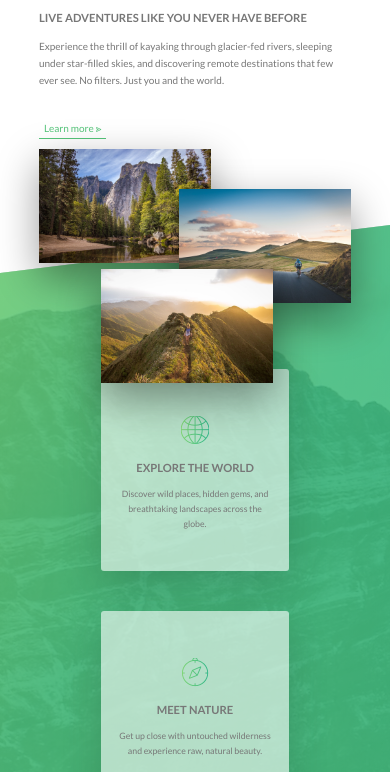
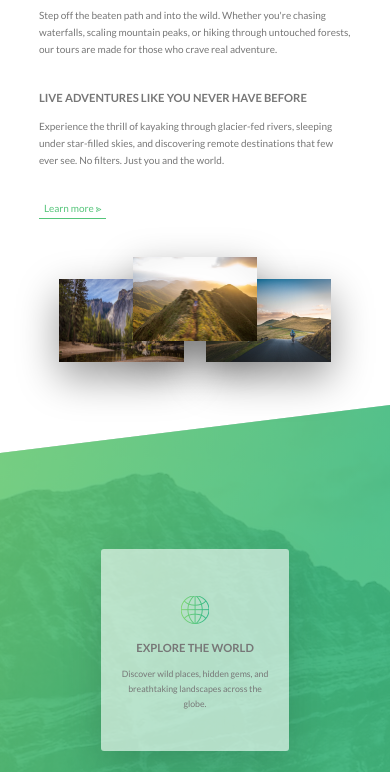
Before and after one commit to Darkoray/Natours, a website: page index.html in a window 390 px wide. Shown: the part 1034-1806 px from the top of the page. Drawn offline with Linux system fonts and the light colour scheme.

Commit message:
Enhance styling and responsiveness across components
- Added utility classes for large and medium top margins in CSS.
- Updated the about section in HTML to utilize the new margin utility classes.
- Improved popup layout with responsive grid adjustments and image alignment.
- Refactored card component styles for better responsiveness on smaller screens.
- Adjusted composition styles for better layout on tablet devices.
- Enhanced form layout to be more flexible and responsive.
- Updated story component styles for improved responsiveness.
- Cleaned up navigation styles by removing unnecessary media queries.
- Enhanced popup styles for better responsiveness and image handling.
- Updated home page background styles for improved responsiveness on tablet devices.
- Introduced utility classes for margin adjustments in helper styles.

```diff
--- a/index.html
+++ b/index.html
@@ -67,7 +67,7 @@
     </header>
 
     <main>
-      <section class="about">
+      <section class="about u-margin-top--lg">
         <div class="about__heading container u-center-items">
           <h2 class="heading-secondary u-margin-bottom--lg">
             Exciting tours for adventurous people
@@ -102,7 +102,7 @@
 
             <a href="#" class="btn-text">Learn more ⪢</a>
           </div>
-          <div class="col-1-of-2">
+          <div class="col-1-of-2 u-margin-top--md u-margin-bottom--lg">
             <div class="composition">
               <img
                 src="./img/nat-1-large.jpg"
@@ -586,8 +586,16 @@
       <div class="popup__content popup__grid container">
         <a href="#tours" class="popup__close">&times;</a>
 
-        <img src="../img/nat-8.jpg" alt="Tour photo" class="popup__img" />
-        <img src="../img/nat-9.jpg" alt="Tour photo" class="popup__img" />
+        <img
+          src="../img/nat-8.jpg"
+          alt="Tour photo"
+          class="popup__img popup__img--1"
+        />
+        <img
+          src="../img/nat-9.jpg"
+          alt="Tour photo"
+          class="popup__img popup__img--2"
+        />
 
         <div class="popup__text-box">
           <h2 class="heading-secondary">Start booking now</h2>
--- a/sass/components/_card.scss
+++ b/sass/components/_card.scss
@@ -5,14 +5,14 @@
   perspective: 150rem;
   height: 50rem;
 
-  @include respond(tab-port) {
-    width: 50%;
-  }
+  // @include respond(tab-port) {
+  //   width: 50%;
+  // }
 
-  @include respond(phone) {
-    width: 70%;
-    height: 40rem;
-  }
+  // @include respond(phone) {
+  //   width: 70%;
+  //   height: 40rem;
+  // }
 
   &__side {
     position: absolute;
@@ -191,3 +191,38 @@
     font-weight: 200;
   }
 }
+
+@include respond(tab-port) {
+  .card {
+    height: auto;
+    border-radius: 3px;
+    background-color: $color-white-100;
+    box-shadow: 0 1.5rem 4rem rgba($color-black-100, $alpha: 0.15);
+
+    &__side {
+      position: relative;
+
+      width: 100%;
+      height: auto;
+      box-shadow: none;
+      &--back {
+        transform: rotateY(0deg);
+        padding: $space-48 $space-96;
+        clip-path: polygon(0 15%, 100% 0, 100% 100%, 0 100%);
+      }
+    }
+
+    &:hover &__side--front {
+      transform: rotateY(0deg);
+    }
+
+    &__details {
+      padding-block: $space-24;
+    }
+
+    &__cta {
+      padding-block: $space-24 $space-12;
+      gap: $space-12;
+    }
+  }
+}
--- a/sass/components/_composition.scss
+++ b/sass/components/_composition.scss
@@ -16,6 +16,11 @@
     z-index: 10;
     transition: all 0.2s;
 
+    @include respond(tab-port) {
+      display: block;
+      width: 40%;
+    }
+
     &:hover {
       outline: $color-primary-100 1.4rem solid;
       transform: scale(1.05) translateY(-0.5px);
@@ -24,15 +29,32 @@
     }
 
     &--p1 {
-      inset: -2rem auto auto 0;
+      inset: -2rem auto auto 2rem;
+
+      @include respond(tab-port) {
+        inset: -2rem auto auto 2rem;
+      }
     }
 
     &--p2 {
       inset: 2rem 0 auto auto;
+
+      @include respond(tab-port) {
+        inset: -2rem 2rem auto auto;
+        // inset: 0 auto auto 12rem;
+        // inset: 0;
+      }
     }
 
     &--p3 {
       inset: 10rem auto auto 20%;
+
+      @include respond(tab-port) {
+        // top: -2rem;
+        // inset: 0 -2rem auto auto;
+        inset: 0;
+        margin: auto;
+      }
     }
   }
 }
--- a/sass/components/_form.scss
+++ b/sass/components/_form.scss
@@ -3,14 +3,37 @@
 .form {
   @include stack-spacing($space-48);
 
+  @include respond(tab-port) {
+    display: flex;
+    flex-direction: column;
+    align-items: center;
+    justify-content: center;
+  }
+
   &__group {
     position: relative;
     width: 40%;
+
+    @include respond(tab-land) {
+      width: 50%;
+    }
+
+    @include respond(tab-port) {
+      width: 60%;
+    }
+
+    @include respond(phone) {
+      width: 80%;
+    }
 
     &--radio {
       display: flex;
       justify-content: space-between;
       gap: $space-12;
+
+      @include respond(phone) {
+        flex-direction: column;
+      }
     }
   }
 
--- a/sass/components/_story.scss
+++ b/sass/components/_story.scss
@@ -8,6 +8,14 @@
   padding: $space-48 $space-64;
   transform: skewX(-12deg);
 
+  @include respond(tab-port) {
+    width: 100%;
+  }
+
+  @include respond(phone) {
+    transform: skewX(0deg);
+  }
+
   &__shape {
     float: left;
     width: 15rem;
@@ -16,6 +24,10 @@
     clip-path: circle();
     margin-inline: $space-16;
     transform: translateX(-2rem) skewX(12deg);
+
+    @include respond(phone) {
+      transform: translateX(-2rem) skewX(0deg);
+    }
   }
 
   &__caption {
@@ -37,6 +49,10 @@
 
   &__text {
     transform: skewX(12deg);
+
+    @include respond(phone) {
+      transform: skewX(0deg);
+    }
   }
 
   &:hover &__caption {
--- a/sass/layouts/_navigation.scss
+++ b/sass/layouts/_navigation.scss
@@ -46,10 +46,6 @@
     inset: 3.5rem 3.5rem auto auto;
     background-image: radial-gradient($color-tint-100, $color-shade-100);
     transition: scale 0.8s;
-
-    @include respond(phone) {
-      inset: 3.5rem 6.5rem auto auto;
-    }
   }
 
   &__btn {
@@ -66,10 +62,6 @@
     border-radius: 50%;
     z-index: 1000;
     box-shadow: 0 1rem 3rem rgba($color-black-100, $alpha: 0.1);
-
-    @include respond(phone) {
-      inset: 3rem 6rem auto auto;
-    }
   }
 
   &__icon {
--- a/sass/layouts/_popup.scss
+++ b/sass/layouts/_popup.scss
@@ -27,6 +27,10 @@
   &__grid {
     display: grid;
     grid-template: auto auto / 30fr 70fr;
+
+    @include respond(tab-land) {
+      grid-template: 1fr 1fr / 1fr 1fr;
+    }
   }
 
   &__close {
@@ -55,18 +59,49 @@
     overflow: hidden;
     position: relative;
     transition: all 0.4s 0.2s ease;
+
+    @include respond(tab-land) {
+      height: 90vh;
+    }
+
+    // @include respond(tab-port) {
+    //   height: 70vh;
+    // }
+
+    // @include respond(phone) {
+    //   height: 60vh;
+    // }
   }
 
   &__img {
     width: 100%;
+    aspect-ratio: 3 / 2;
+
+    &--1 {
+      @include respond(tab-land) {
+        grid-area: 1 / 1 / 2 / 2;
+        align-self: center;
+      }
+    }
+
+    &--2 {
+      @include respond(tab-land) {
+        grid-area: 1 / 2 / 2 / 3;
+        align-self: center;
+      }
+    }
   }
 
   &__text-box {
+    padding: $space-16 $space-32;
+    align-content: center;
     grid-area: 1 / 2 / 3 / 3;
 
-    padding: $space-16 $space-32;
-    align-content: center;
     @include stack-spacing($space-24);
+
+    @include respond(tab-land) {
+      grid-area: 2 / 1 / 3 / 3;
+    }
   }
 
   &__texts {
--- a/sass/pages/_home.scss
+++ b/sass/pages/_home.scss
@@ -91,4 +91,24 @@
   background-size: cover;
   box-shadow: 0 1.5rem 4rem rgba($color-black-100, $alpha: 0.2);
   border-radius: 3px;
+
+  @include respond(tab-land) {
+    background-image: linear-gradient(
+        105deg,
+        rgba($color-white-100, 0.8) 0%,
+        rgba($color-white-100, 0.8) 70%,
+        (transparent 70%)
+      ),
+      url(../img/nat-10.jpg);
+  }
+
+  @include respond(tab-port) {
+    background-image: linear-gradient(
+        to right,
+        rgba($color-white-100, 0.8) 0%,
+        rgba($color-white-100, 0.8) 100%,
+        (transparent 100%)
+      ),
+      url(../img/nat-10.jpg);
+  }
 }
--- a/sass/utilities/_helper.scss
+++ b/sass/utilities/_helper.scss
@@ -20,3 +20,13 @@
     margin-bottom: $space-80;
   }
 }
+
+.u-margin-top {
+  &--lg {
+    margin-top: $space-128;
+  }
+
+  &--md {
+    margin-top: $space-80;
+  }
+}
```
Also changed, not shown: css/style.css, 1 other file.
